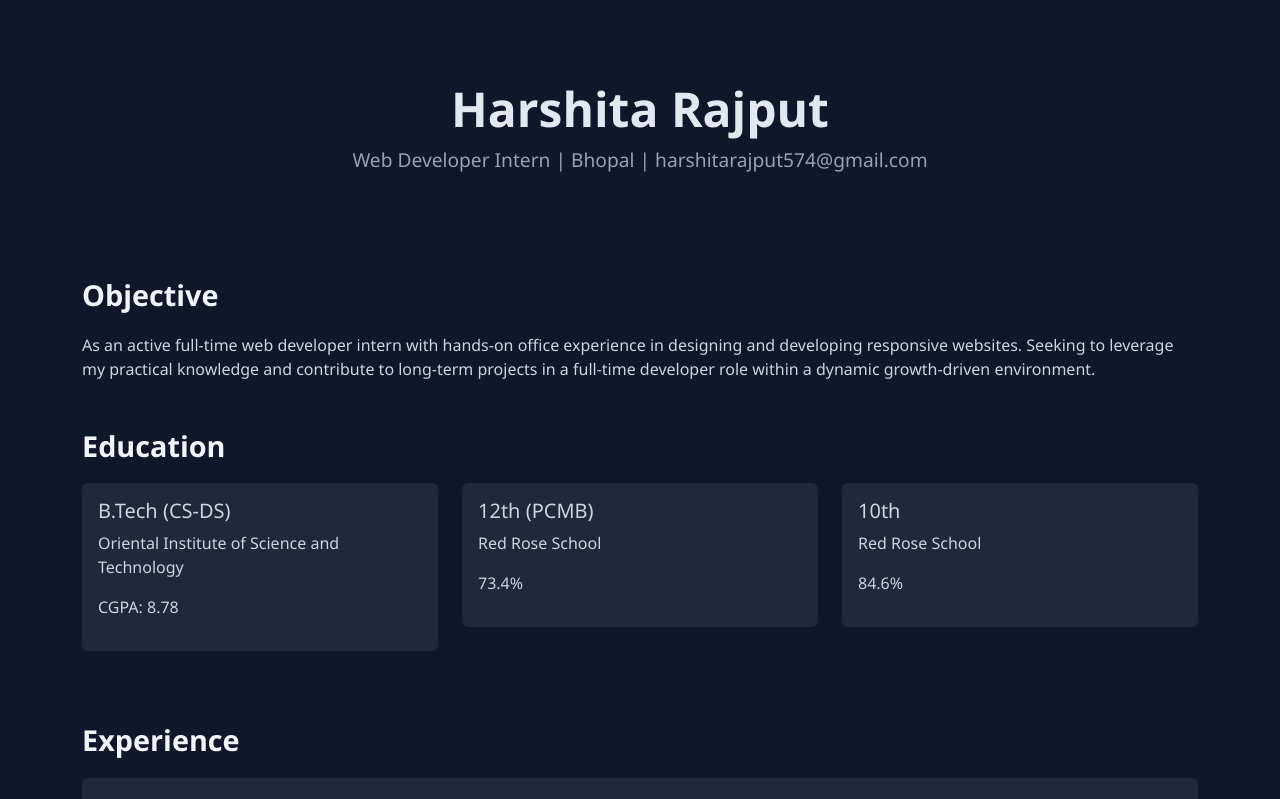
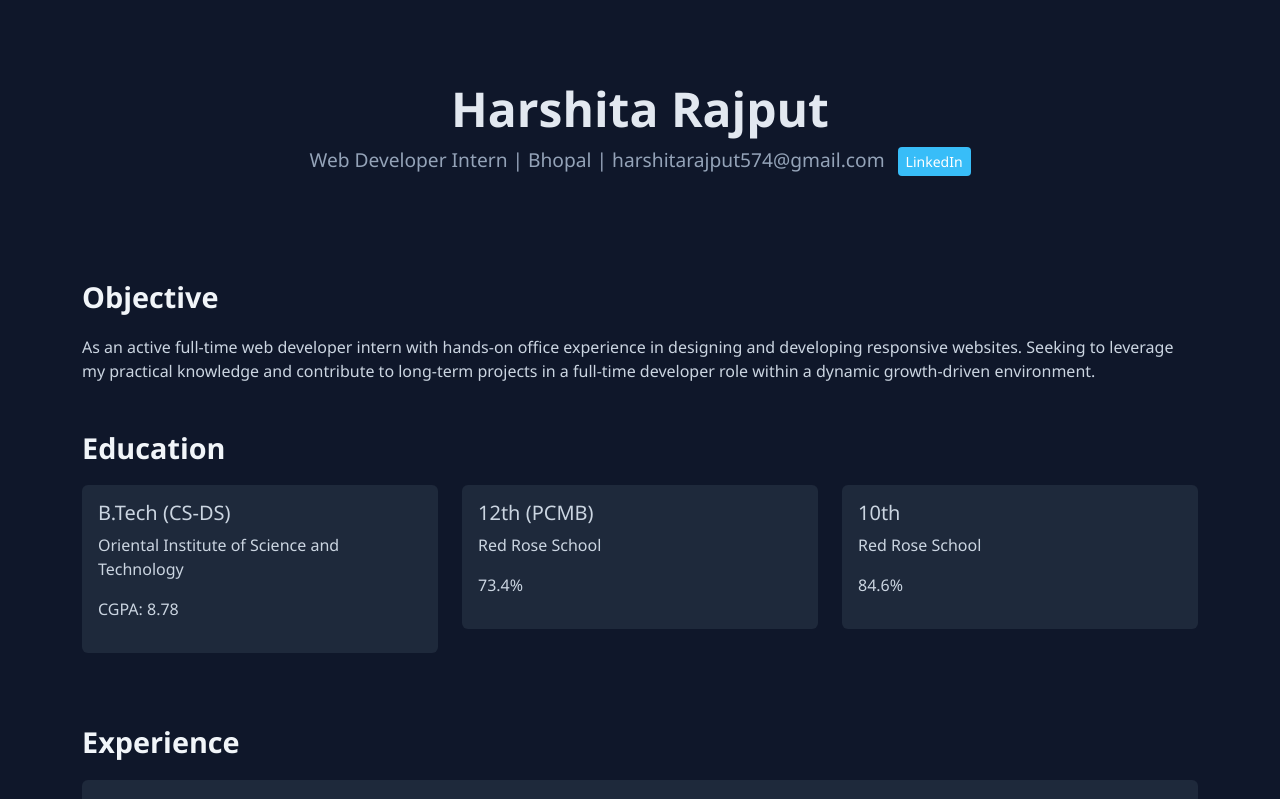
Before and after one commit to HarshitaRajput67/portfolio, a plain HTML site: page index.html in a window 1280 px wide. Shown: the top 799 px of the page. Drawn offline with nearby package versions, Linux system fonts and the light colour scheme.

Commit message:
Updated index.html with new changes

```diff
--- a/index.html
+++ b/index.html
@@ -104,7 +104,12 @@
 
   <div class="header">
     <h1>Harshita Rajput</h1>
-    <p>Web Developer Intern | Bhopal | harshitarajput574@gmail.com </p>
+<p>
+  Web Developer Intern | Bhopal | harshitarajput574@gmail.com
+  <a href="https://in.linkedin.com/in/harshita-rajput-98a8b82ba?trk=public_post_follow-view-profile" target="_blank" class="btn btn-primary btn-sm ms-2">
+    <i class="bi bi-linkedin"></i> LinkedIn
+  </a>
+</p>
   </div>
 
   <div class="container mt-5">
@@ -308,7 +313,7 @@
       <!-- Contact Form -->
       <div class="col-md-8">
         <h3 class="section-title">Contact Me</h3>
-        <form action="https://formsubmit.co/harshitarajput574@gmail.com" method="POST">
+<form action="https://formsubmit.co/harshitarajput574@gmail.com" method="POST">
           <input type="hidden" name="_captcha" value="false">
           <input type="hidden" name="_next" value="thankyou.html">
 
```
